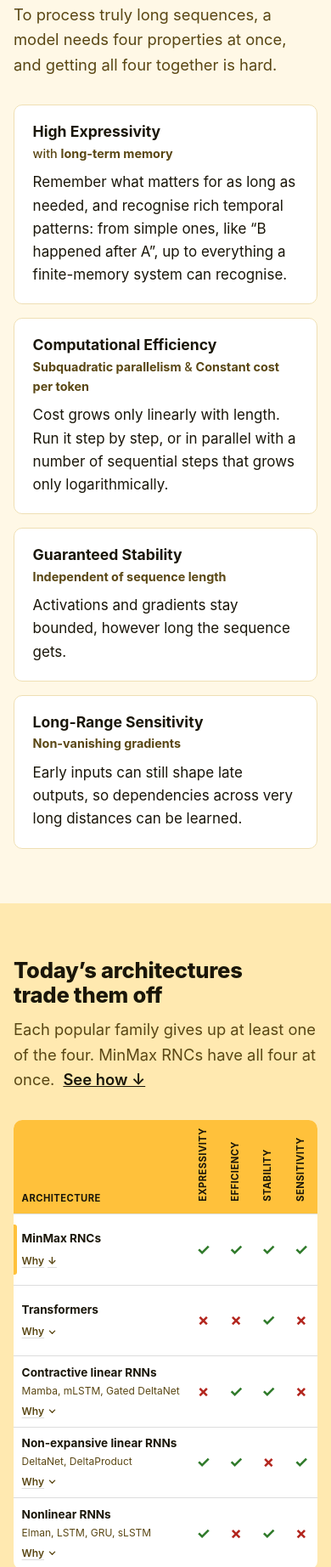
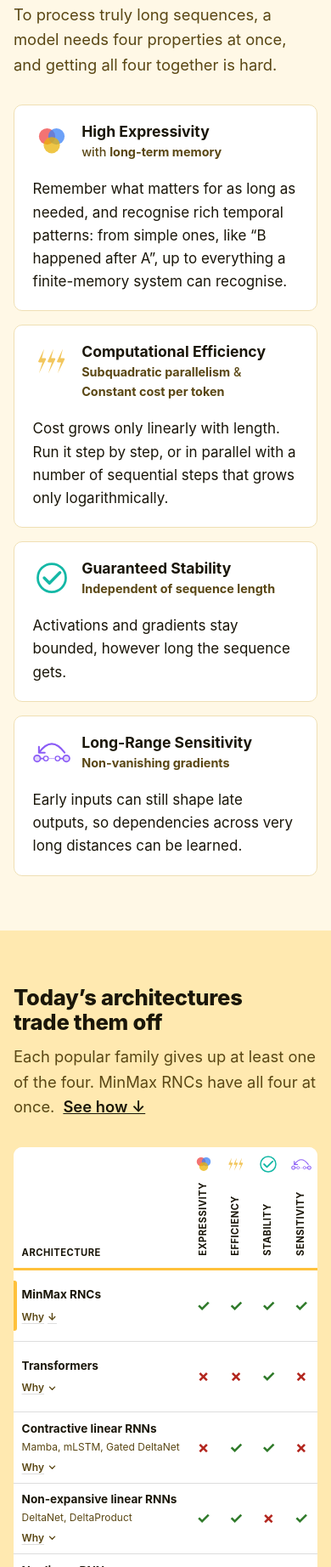
Before and after one commit to RncLsn/minmax-rnc--website, a plain HTML site: page index.html in a window 390 px wide. Shown: the part 835-2679 px from the top of the page at 85% size. Drawn offline with Linux system fonts and the light colour scheme.

Commit message:
Add property icons to cards and comparison table
- Icons for expressivity, efficiency, stability and sensitivity
  (assets/icons/) next to the card titles in "What long sequences demand"
  and "Why MinMax works" (replacing the check marks there), aligned with
  the first line of each title
- Icons above the comparison table's property headers; on phones they
  sit on a common line above the rotated labels
- Table header restyled with the card background and an amber underline,
  so the icons need no badge

```diff
--- a/assets/style.css
+++ b/assets/style.css
@@ -15,10 +15,8 @@
   --track: #f3e8c8;
   --code-bg: #fdf1cf;
   --rule: #dddddd;
-  --thead: #ffc13b;
   --row-hover: #fff8e6;
   --ours-bar: #ffc13b;
-  --thead-ink: #1a1609;
 }
 @media (prefers-color-scheme: dark) {
   :root {
@@ -37,10 +35,8 @@
     --track: #2e2814;
     --code-bg: #2b2513;
     --rule: #3d3d3d;
-    --thead: #4a3a10;
     --row-hover: #28220f;
     --ours-bar: #d9a031;
-    --thead-ink: #ffe9b0;
   }
 }
 
@@ -157,6 +153,15 @@ p { margin: 0 0 1rem; }
 }
 .card p { margin: 0; }
 .card h3 { margin-bottom: 0.1rem; }
+.card-head { display: flex; align-items: flex-start; gap: 0.85rem; margin-bottom: 0.6rem; } /* icon level with the first line of the title */
+.card-head .card-sub { margin-bottom: 0; }
+.property-icon { flex: none; width: 2.75rem; height: 2.75rem; }
+.card-head h3 { margin: 0; }
+.compare thead .th-icon { display: block; width: 1.75rem; height: 1.75rem; margin: 0 auto 0.3rem; }
+@media (max-width: 34.5rem) { /* rotated headers: icons pinned to a common top line */
+  table.compare thead th:not(:first-child) { position: relative; padding-top: 2.6rem; } /* table.: outranks the rotated-header padding rule */
+  .compare thead .th-icon { position: absolute; top: 0.55rem; left: 50%; transform: translateX(-50%); width: 1.5rem; height: 1.5rem; margin: 0; }
+}
 .card p.card-sub { margin: 0 0 0.6rem; font-size: 0.9rem; font-weight: 500; color: var(--muted); }
 .card-sub b { font-weight: 700; }
 
@@ -179,8 +184,8 @@ table.compare {
   vertical-align: middle;
 }
 .compare th:first-child, .compare td:first-child { text-align: left; }
-.compare thead > tr { background: var(--thead); }
-.compare thead th { padding-top: 0.7rem; padding-bottom: 0.5rem; font-size: 0.8rem; letter-spacing: 0.06em; text-transform: uppercase; color: var(--thead-ink); }
+.compare thead > tr { background: var(--card); } /* light header, so the property icons need no badge */
+.compare thead th { padding-top: 0.7rem; padding-bottom: 0.5rem; font-size: 0.8rem; letter-spacing: 0.06em; text-transform: uppercase; color: var(--ink); border-bottom: 3px solid var(--ours-bar); }
 /* Headers never break inside a word: the type shrinks with the viewport, down to
    0.7rem, so the longest (EXPRESSIVITY) fits its column; below that the table scrolls sideways. */
 .compare thead th:not(:first-child) { padding-left: 0.3rem; padding-right: 0.3rem; overflow-wrap: normal; hyphens: none; }
--- a/index.html
+++ b/index.html
@@ -84,23 +84,43 @@
         <p class="lead">To process truly long sequences, a model needs four properties at once, and getting all four together is hard.</p>
         <div class="cards">
           <div class="card">
+            <div class="card-head">
+              <img class="property-icon" src="assets/icons/expressivity.svg" alt="" width="64" height="64">
+              <div>
                 <h3>High Expressivity</h3>
                 <p class="card-sub">with <b>long-term memory</b></p>
+              </div>
+            </div>
             <p>Remember what matters for as long as needed, and recognise rich temporal patterns: from simple ones, like &ldquo;B happened after A&rdquo;, up to everything a finite-memory system can recognise.</p>
           </div>
           <div class="card">
+            <div class="card-head">
+              <img class="property-icon" src="assets/icons/efficiency.svg" alt="" width="64" height="64">
+              <div>
                 <h3>Computational Efficiency</h3>
                 <p class="card-sub"><b>Subquadratic parallelism</b> &amp; <b>Constant cost per token</b></p>
+              </div>
+            </div>
             <p>Cost grows only linearly with length. Run it step by step, or in parallel with a number of sequential steps that grows only logarithmically.</p>
           </div>
           <div class="card">
+            <div class="card-head">
+              <img class="property-icon" src="assets/icons/stability.svg" alt="" width="64" height="64">
+              <div>
                 <h3>Guaranteed Stability</h3>
                 <p class="card-sub"><b>Independent of sequence length</b></p>
+              </div>
+            </div>
             <p>Activations and gradients stay bounded, however long the sequence gets.</p>
           </div>
           <div class="card">
+            <div class="card-head">
+              <img class="property-icon" src="assets/icons/sensitivity.svg" alt="" width="64" height="64">
+              <div>
                 <h3>Long-Range Sensitivity</h3>
                 <p class="card-sub"><b>Non-vanishing gradients</b></p>
+              </div>
+            </div>
             <p>Early inputs can still shape late outputs, so dependencies across very long distances can be learned.</p>
           </div>
         </div>
@@ -117,10 +137,10 @@
             <thead>
               <tr>
                 <th scope="col">Architecture</th>
-                <th scope="col"><span>Expressivity</span></th>
-                <th scope="col"><span>Efficiency</span></th>
-                <th scope="col"><span>Stability</span></th>
-                <th scope="col"><span>Sensitivity</span></th>
+                <th scope="col"><img class="th-icon" src="assets/icons/expressivity.svg" alt="" width="64" height="64"><span>Expressivity</span></th>
+                <th scope="col"><img class="th-icon" src="assets/icons/efficiency.svg" alt="" width="64" height="64"><span>Efficiency</span></th>
+                <th scope="col"><img class="th-icon" src="assets/icons/stability.svg" alt="" width="64" height="64"><span>Stability</span></th>
+                <th scope="col"><img class="th-icon" src="assets/icons/sensitivity.svg" alt="" width="64" height="64"><span>Sensitivity</span></th>
               </tr>
             </thead>
             <tbody>
@@ -319,19 +339,31 @@
         <p class="lead">Max and min are simple, but they give MinMax RNCs all four properties, with guarantees.</p>
         <div class="cards">
           <div class="card">
-            <h3>✓ Maximal expressivity</h3>
+            <div class="card-head">
+              <img class="property-icon" src="assets/icons/expressivity.svg" alt="" width="64" height="64">
+              <h3>Maximal expressivity</h3>
+            </div>
             <p>MinMax neurons can implement all the basic building blocks of finite-state machines, so MinMax RNCs capture all regular languages. Neurons with a single number as their state already capture the star-free ones.</p>
           </div>
           <div class="card">
-            <h3>✓ Efficient, step by step or in parallel</h3>
+            <div class="card-head">
+              <img class="property-icon" src="assets/icons/efficiency.svg" alt="" width="64" height="64">
+              <h3>Efficient, step by step or in parallel</h3>
+            </div>
             <p>Updates can be run one step at a time, like any recurrent network. They also compose associatively, so a whole sequence can be processed with a parallel scan.</p>
           </div>
           <div class="card">
-            <h3>✓ Guaranteed stability</h3>
+            <div class="card-head">
+              <img class="property-icon" src="assets/icons/stability.svg" alt="" width="64" height="64">
+              <h3>Guaranteed stability</h3>
+            </div>
             <p>Max and min only ever select one of their inputs; they never amplify. States and activations stay bounded at every length, and so do the gradients used in training.</p>
           </div>
           <div class="card">
-            <h3>✓ Long-range sensitivity</h3>
+            <div class="card-head">
+              <img class="property-icon" src="assets/icons/sensitivity.svg" alt="" width="64" height="64">
+              <h3>Long-range sensitivity</h3>
+            </div>
             <p>A neuron can carry its state unchanged, or permuted, across any number of steps. Gradients between distant states can then keep full strength, instead of vanishing.</p>
           </div>
         </div>
```
Also changed, not shown: assets/icons/efficiency.svg (added), assets/icons/expressivity.svg (added), assets/icons/sensitivity.svg (added), assets/icons/stability.svg (added). Lines whose indentation alone changed are shown as unchanged.
